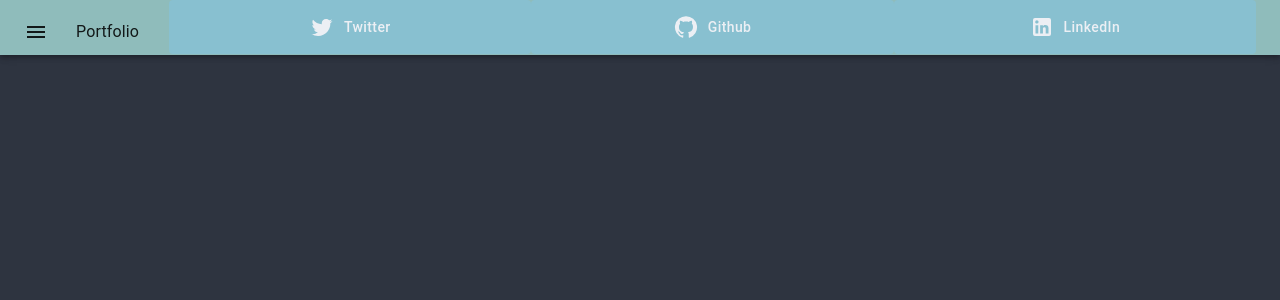
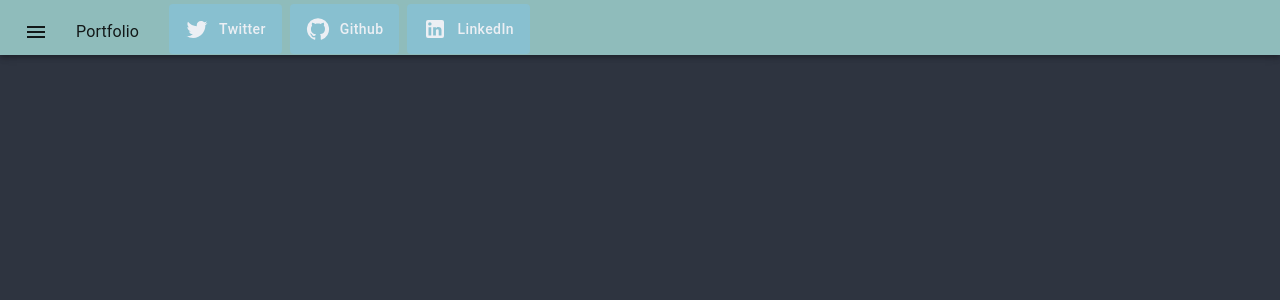
Before and after one commit to dSandley20/react-portfolio, a React (Create React App) app: page /kitchen-sink in a window 1280 px wide. Shown: the top 300 px of the page. Built offline with nearby package versions, Linux system fonts and the light colour scheme.

Commit message:
update styling

```diff
--- a/src/components/Socials/index.jsx
+++ b/src/components/Socials/index.jsx
@@ -18,16 +18,11 @@ export default function Socials(props) {
 
   return (
     <>
-      <Grid
-        container
-        justifyContent="space-evenly"
-        alignItems="center"
-        sx={{ height: "100%" }}
-      >
-        <Grid item xs variant="socialItem">
+      <Grid container spacing={1} sx={{ height: "100%" }}>
+        <Grid item variant="socialItem">
           <Button
             variant="socialBtn"
-            sx={props.isMobile ? "" : { height: "85%" }}
+            sx={props.isMobile ? "" : { height: "90%" }}
             onClick={() => {
               urlHandler(twitterUrl);
             }}
@@ -36,10 +31,10 @@ export default function Socials(props) {
             {props.isMobile ? "" : "Twitter"}
           </Button>
         </Grid>
-        <Grid item xs variant="socialItem">
+        <Grid item variant="socialItem">
           <Button
             variant="socialBtn"
-            sx={props.isMobile ? "" : { height: "85%" }}
+            sx={props.isMobile ? "" : { height: "90%" }}
             onClick={() => {
               urlHandler(githubUrl);
             }}
@@ -48,10 +43,10 @@ export default function Socials(props) {
             {props.isMobile ? "" : "Github"}
           </Button>
         </Grid>
-        <Grid item xs variant="socialItem">
+        <Grid item variant="socialItem">
           <Button
             variant="socialBtn"
-            sx={props.isMobile ? "" : { height: "85%" }}
+            sx={props.isMobile ? "" : { height: "90%" }}
             onClick={() => {
               urlHandler(linkedinUrl);
             }}
```
